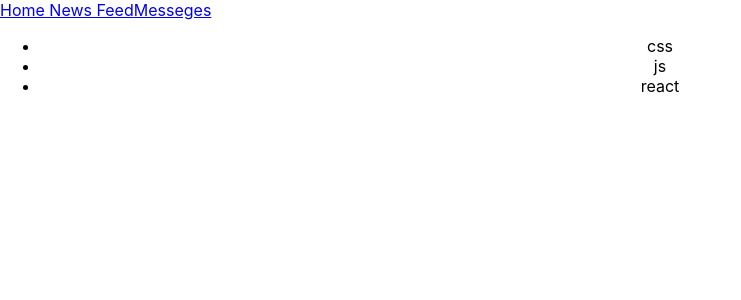
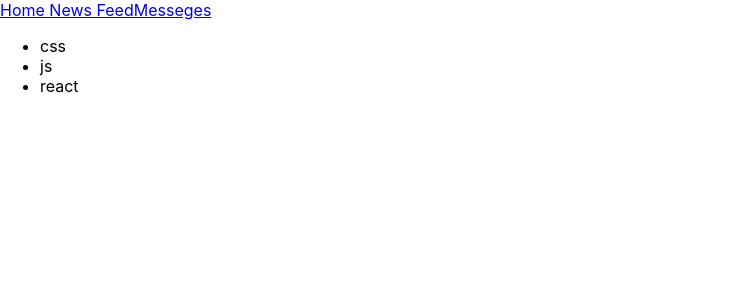
Before and after one commit to evgenypihnastyi/react-project, a React (Create React App) app: page / in a window 1280 px wide. Shown: the top 300 px of the page, without its empty margins (0-741 px from the left). Built offline with nearby package versions, Linux system fonts and the light colour scheme.

Commit message:
((V07-5))\

```diff
--- a/src/App.js
+++ b/src/App.js
@@ -5,7 +5,14 @@ const App = () => {
   return (
     <div>
       <Header />
-      <div className="App">
+      <Technologies />
+    </div>
+  )
+}
+
+const Technologies = () => {
+  return (
+  <div>
     <ul>
       <li>css</li>
 
@@ -13,8 +20,7 @@ const App = () => {
       <li>react</li>
     </ul>
   </div>
-    </div>);
-
+  )
 }
 
 const Header = () => {
```
Lines whose indentation alone changed are shown as unchanged.
